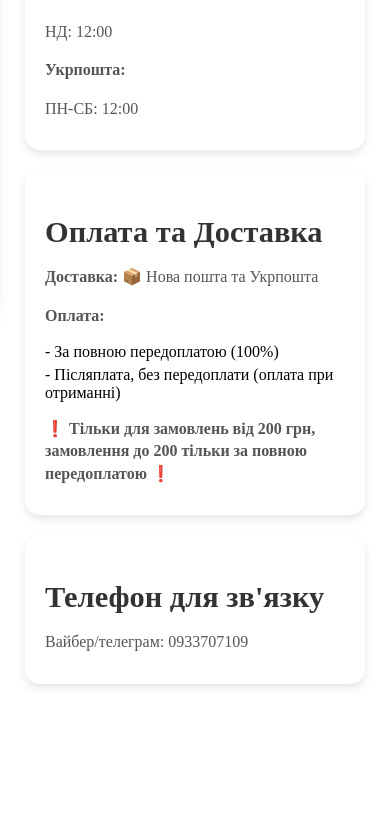
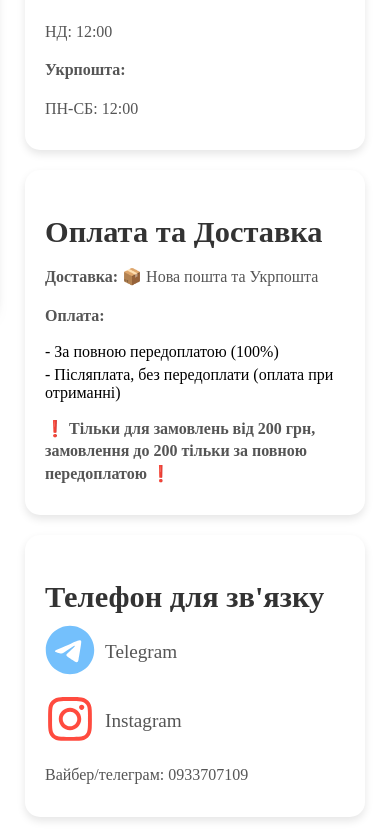
Before and after one commit to NktZhchnk/vueShop, a Vue app: page /uiInformationForUser in a window 390 px wide. Shown: the part 533-1370 px from the top of the page. Before the commit the page ends 1237 px from the top, so only its background shows below. Built offline with nearby package versions, Linux system fonts and the light colour scheme; a web font is replaced by a local one.

Commit message:
test google

```diff
--- a/src/components/Users/UiInformationForUser.vue
+++ b/src/components/Users/UiInformationForUser.vue
@@ -38,6 +38,27 @@
 
     <div class="info-block contact-info">
       <h2>Телефон для зв'язку</h2>
+
+      <div class="social-link">
+        <a href="https://t.me/eseniabila" target="_blank">
+          <svg xmlns="http://www.w3.org/2000/svg" width="50px" height="50px" viewBox="0 0 496 512">
+            <path fill="#74C0FC"
+                  d="M248 8C111 8 0 119 0 256S111 504 248 504 496 393 496 256 385 8 248 8zM363 176.7c-3.7 39.2-19.9 134.4-28.1 178.3-3.5 18.6-10.3 24.8-16.9 25.4-14.4 1.3-25.3-9.5-39.3-18.7-21.8-14.3-34.2-23.2-55.3-37.2-24.5-16.1-8.6-25 5.3-39.5 3.7-3.8 67.1-61.5 68.3-66.7 .2-.7 .3-3.1-1.2-4.4s-3.6-.8-5.1-.5q-3.3 .7-104.6 69.1-14.8 10.2-26.9 9.9c-8.9-.2-25.9-5-38.6-9.1-15.5-5-27.9-7.7-26.8-16.3q.8-6.7 18.5-13.7 108.4-47.2 144.6-62.3c68.9-28.6 83.2-33.6 92.5-33.8 2.1 0 6.6 .5 9.6 2.9a10.5 10.5 0 0 1 3.5 6.7A43.8 43.8 0 0 1 363 176.7z"/>
+          </svg>
+        </a>
+        <span>Telegram</span>
+      </div>
+
+      <div class="social-link">
+        <a href="https://www.instagram.com/esenia_bila/" target="_blank">
+          <svg xmlns="http://www.w3.org/2000/svg" width="50px" height="50px" viewBox="0 0 448 512">
+            <path fill="#ff4b3f"
+                  d="M224.1 141c-63.6 0-114.9 51.3-114.9 114.9s51.3 114.9 114.9 114.9S339 319.5 339 255.9 287.7 141 224.1 141zm0 189.6c-41.1 0-74.7-33.5-74.7-74.7s33.5-74.7 74.7-74.7 74.7 33.5 74.7 74.7-33.6 74.7-74.7 74.7zm146.4-194.3c0 14.9-12 26.8-26.8 26.8-14.9 0-26.8-12-26.8-26.8s12-26.8 26.8-26.8 26.8 12 26.8 26.8zm76.1 27.2c-1.7-35.9-9.9-67.7-36.2-93.9-26.2-26.2-58-34.4-93.9-36.2-37-2.1-147.9-2.1-184.9 0-35.8 1.7-67.6 9.9-93.9 36.1s-34.4 58-36.2 93.9c-2.1 37-2.1 147.9 0 184.9 1.7 35.9 9.9 67.7 36.2 93.9s58 34.4 93.9 36.2c37 2.1 147.9 2.1 184.9 0 35.9-1.7 67.7-9.9 93.9-36.2 26.2-26.2 34.4-58 36.2-93.9 2.1-37 2.1-147.8 0-184.8zM398.8 388c-7.8 19.6-22.9 34.7-42.6 42.6-29.5 11.7-99.5 9-132.1 9s-102.7 2.6-132.1-9c-19.6-7.8-34.7-22.9-42.6-42.6-11.7-29.5-9-99.5-9-132.1s-2.6-102.7 9-132.1c7.8-19.6 22.9-34.7 42.6-42.6 29.5-11.7 99.5-9 132.1-9s102.7-2.6 132.1 9c19.6 7.8 34.7 22.9 42.6 42.6 11.7 29.5 9 99.5 9 132.1s2.7 102.7-9 132.1z"/>
+          </svg>
+        </a>
+        <span>Instagram</span>
+      </div>
+
       <p>Вайбер/телеграм: 0933707109</p>
     </div>
   </div>
@@ -88,18 +109,73 @@ ul {
 li {
   margin-bottom: 5px;
 }
+.contact-container {
+  display: flex;
+  flex-wrap: wrap;
+  justify-content: space-around;
+  gap: 20px;
+  padding: 20px;
+}
+
+.contact-info {
+  background-color: #fff;
+  padding: 20px;
+  border-radius: 15px;
+  box-shadow: 0 4px 8px rgba(0, 0, 0, 0.1);
+  transition: transform 0.3s ease-in-out;
+}
+
+.contact-info:hover {
+  transform: translateY(-5px);
+}
+
+h2 {
+  color: #333;
+  font-size: 1.9em;
+  margin-bottom: 10px;
+}
+
+.social-link {
+  display: flex;
+  align-items: center;
+  margin-bottom: 15px;
+}
+
+.social-link a {
+  margin-right: 10px;
+}
+
+span {
+  color: #555;
+  font-size: 1.2em;
+}
+
+p {
+  color: #555;
+  margin-bottom: 10px;
+  line-height: 1.4;
+}
 
 @media screen and (max-width: 600px) {
   .contact-container {
     flex-direction: column;
     align-items: center;
   }
-  .info-block{
+}
+
+@media screen and (max-width: 600px) {
+  .contact-container {
+    flex-direction: column;
+    align-items: center;
+  }
+
+  .info-block {
     width: 300px;
   }
 }
+
 @media screen and (max-width: 350px) {
-  .info-block{
+  .info-block {
     width: 220px;
   }
 }
```
